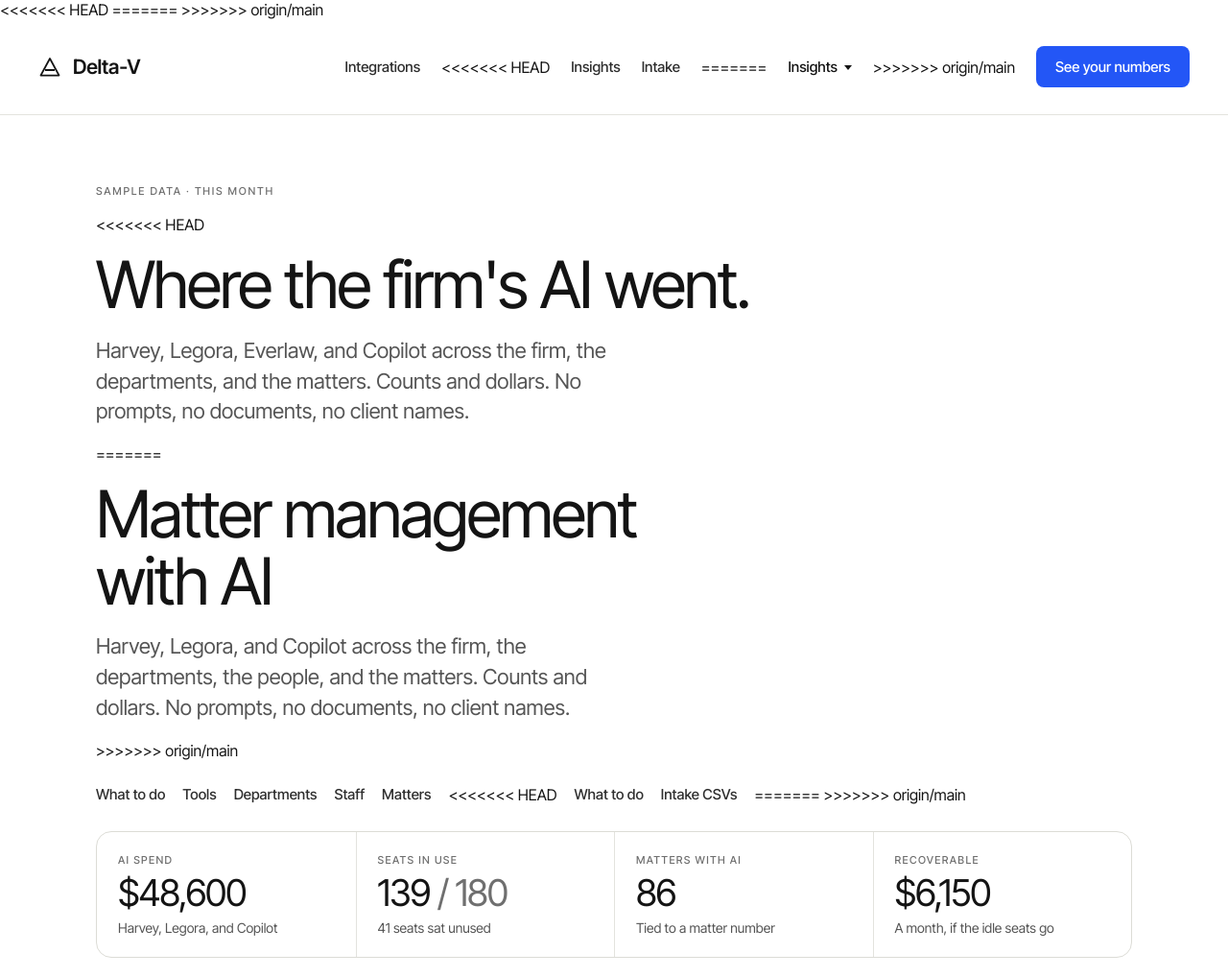
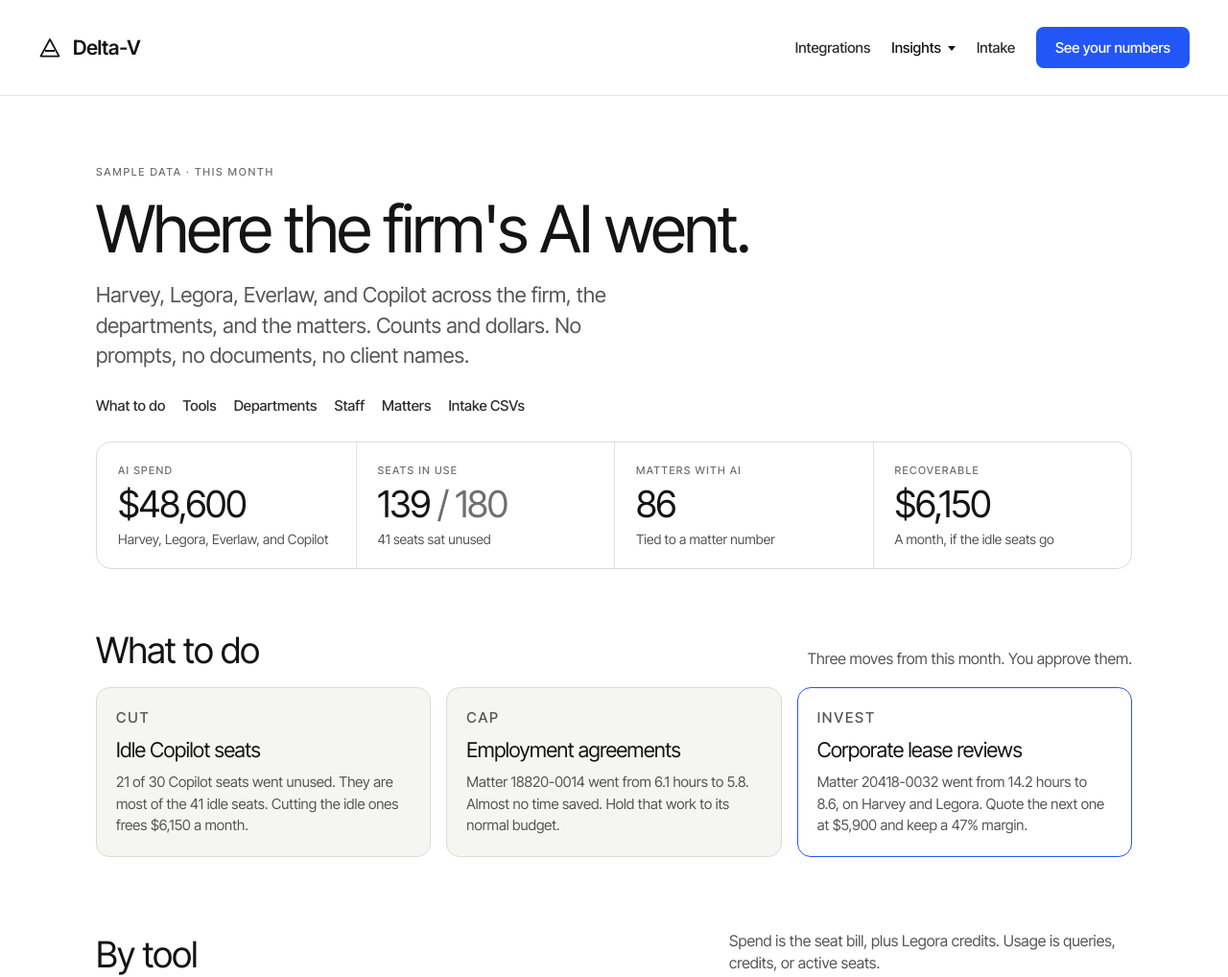
Before and after one commit to samyaks/deltav-web, a website: page public/law-firms/insights/index.html in a window 1280 px wide. Shown: the top 1018 px of the page at 96% size. Drawn offline with Linux system fonts and the light colour scheme.

Commit message:
Resolve merge conflicts with main updates
Co-authored-by: copilot-swe-agent[bot] <198982749+Copilot@users.noreply.github.com>

```diff
--- a/package.json
+++ b/package.json
@@ -5,19 +5,13 @@
   "description": "Delta-V marketing site: a home page for software and AI companies, plus a law-firms page, hosted on Cloudflare Pages.",
   "type": "module",
   "scripts": {
-<<<<<<< HEAD
     "dev": "node scripts/sync-integrations.mjs && node scripts/dev.mjs",
     "start": "node scripts/sync-integrations.mjs && node scripts/dev.mjs",
     "sync": "node scripts/sync-integrations.mjs",
     "ingest": "node scripts/ingest.mjs",
-    "test": "node --test integrations/*.test.mjs"
-=======
-    "dev": "node scripts/dev.mjs",
-    "start": "node scripts/dev.mjs",
     "test": "node --test integrations/*.test.mjs",
     "leads": "wrangler d1 execute deltav_leads --remote --command \"SELECT * FROM leads ORDER BY created_at DESC, id DESC\"",
     "leads:csv": "node scripts/leads-csv.mjs"
->>>>>>> origin/main
   },
   "engines": {
     "node": ">=18"
--- a/public/law-firms/insights/index.html
+++ b/public/law-firms/insights/index.html
@@ -3,17 +3,12 @@
 <head>
 <meta charset="utf-8">
 <meta name="viewport" content="width=device-width, initial-scale=1">
-<<<<<<< HEAD
 <title>Delta-V · Where the firm's AI went</title>
 <meta name="description" content="A sample month of AI use across a law firm: Harvey, Legora, Everlaw, and Copilot by department and matter. Sample data.">
-=======
-<title>Delta-V · Matter management with AI</title>
-<meta name="description" content="A sample month of AI use across a law firm: Harvey, Legora, and Copilot by department and matter. Sample data.">
->>>>>>> origin/main
 <meta name="theme-color" content="#ffffff">
 <meta property="og:type" content="website">
 <meta property="og:site_name" content="Delta-V">
-<meta property="og:title" content="Delta-V · Matter management with AI">
+<meta property="og:title" content="Delta-V · Where the firm's AI went">
 <meta property="og:description" content="Sample view of AI spend and use across tools, departments, and matters.">
 <link rel="icon" href="/favicon.svg" type="image/svg+xml">
 <link rel="preload" href="/fonts/inter-tight-latin.woff2" as="font" type="font/woff2" crossorigin>
@@ -32,10 +27,6 @@
     </a>
     <nav class="site-nav" aria-label="Law firms">
       <a href="/law-firms/#integrations">Integrations</a>
-<<<<<<< HEAD
-      <a href="/law-firms/insights/" aria-current="page">Insights</a>
-      <a href="/law-firms/intake/">Intake</a>
-=======
       <details class="nav-menu nav-menu--here">
         <summary>Insights</summary>
         <div class="nav-menu-panel">
@@ -43,7 +34,7 @@
           <a href="/law-firms/notes/what-did-you-do-with-the-hours/">Billing for Legal AI</a>
         </div>
       </details>
->>>>>>> origin/main
+      <a href="/law-firms/intake/">Intake</a>
       <a class="btn btn--sm" href="/law-firms/#start">See your numbers</a>
     </nav>
   </div>
@@ -53,24 +44,15 @@
 
   <section class="container container--1080 insights" aria-labelledby="insights-heading">
     <p class="caps caps--16">Sample data · This month</p>
-<<<<<<< HEAD
     <h1 id="insights-heading">Where the firm's AI went.</h1>
     <p class="insights-lede">Harvey, Legora, Everlaw, and Copilot across the firm, the departments, and the matters. Counts and dollars. No prompts, no documents, no client names.</p>
-=======
-    <h1 id="insights-heading">Matter management<br>with AI</h1>
-    <p class="insights-lede">Harvey, Legora, and Copilot across the firm, the departments, the people, and the matters. Counts and dollars. No prompts, no documents, no client names.</p>
->>>>>>> origin/main
     <nav class="insights-nav" aria-label="On this view">
       <a href="#moves">What to do</a>
       <a href="#tools">Tools</a>
       <a href="#departments">Departments</a>
       <a href="#staff">Staff</a>
       <a href="#matters">Matters</a>
-<<<<<<< HEAD
-      <a href="#moves">What to do</a>
       <a href="/law-firms/intake/">Intake CSVs</a>
-=======
->>>>>>> origin/main
     </nav>
   </section>
 
@@ -79,7 +61,7 @@
       <div class="stat">
         <p class="caps caps--12">AI spend</p>
         <p class="stat-value">$48,600</p>
-        <p class="stat-note">Harvey, Legora, and Copilot</p>
+        <p class="stat-note">Harvey, Legora, Everlaw, and Copilot</p>
       </div>
       <div class="stat">
         <p class="caps caps--12">Seats in use</p>
```
Also changed, not shown: public/law-firms/index.html (+1 -5 lines), README.md.
